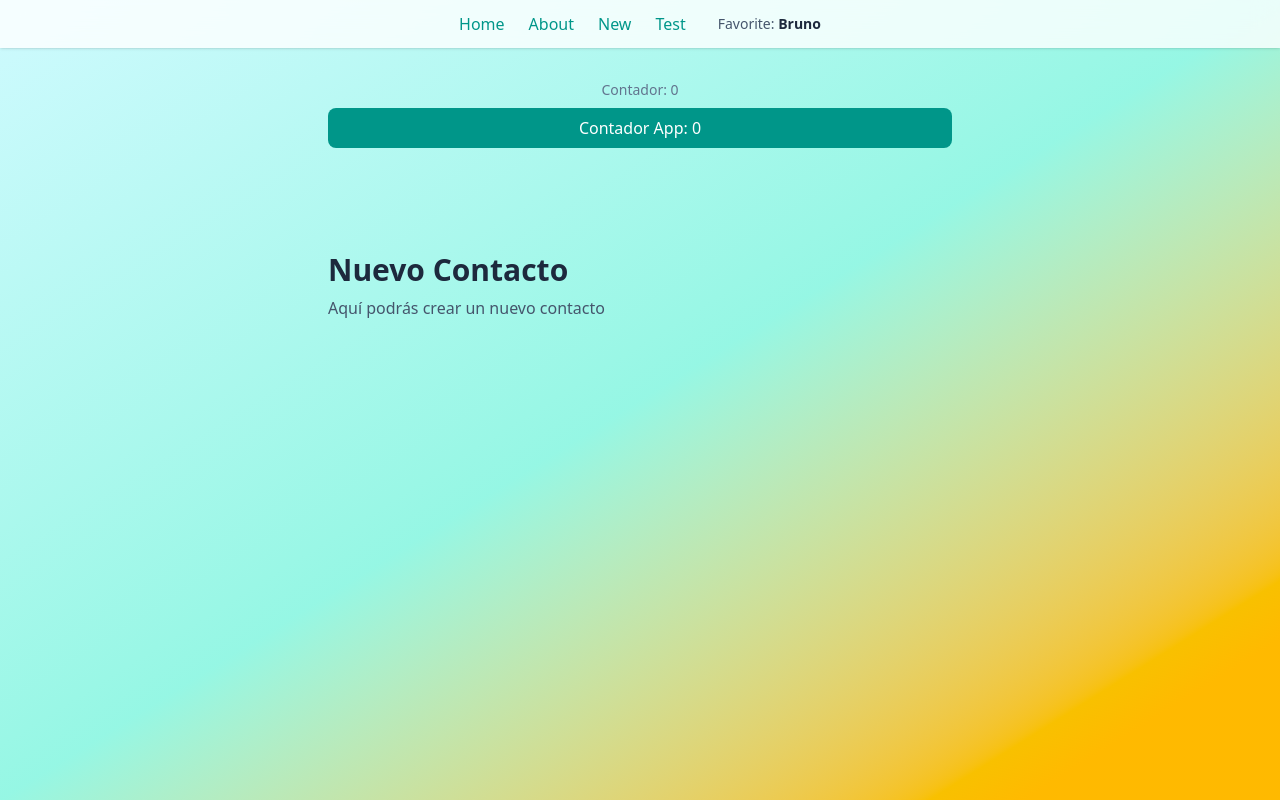
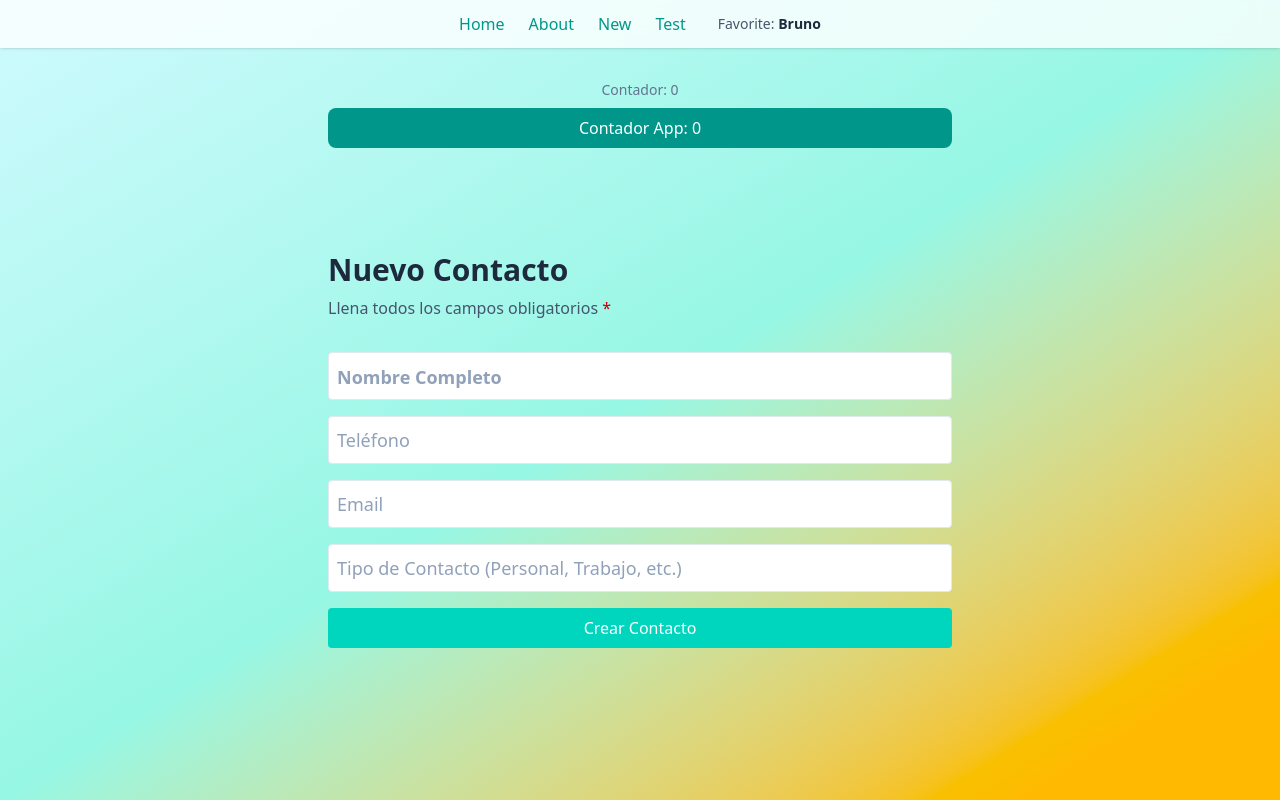
Before and after one commit to bdiazc90/contact-manager-301n5, a React (Vite) app: page /new-contact in a window 1280 px wide. Built offline with nearby package versions, Linux system fonts and the light colour scheme.

Commit message:
class 08 demo

```diff
--- a/src/App.jsx
+++ b/src/App.jsx
@@ -1,5 +1,6 @@
 import { Routes, Route } from 'react-router-dom';
 import HomePage from './pages/home-page';
+import NewContactPage from './pages/new-contact-page';
 import TestPage from './pages/test-page';
 import AboutPage from './pages/about-page';
 import Header from './components/header';
@@ -16,16 +17,6 @@ import { useState } from 'react';
 //    - Atributos de valor string -> Propiedades de un objeto JS.
 //    - Atributos se pasan en camelCase (onclick="" / onClick="") (onmouseover / onMouseOver)
 //    - Atributo class (indicar clasificación) en JSX es className !IMPORTANTE
-
-
-function NewContactPage() {
-  return (
-    <main className="pt-20 px-6 max-w-2xl mx-auto">
-      <h1 className="text-3xl font-bold text-slate-800 mb-2">Nuevo Contacto</h1>
-      <p className="text-slate-600">Aquí podrás crear un nuevo contacto</p>
-    </main>
-  )
-}
 
 
 function App() {
--- /dev/null
+++ b/src/lib/utils.js
@@ -0,0 +1,25 @@
+const ALLOWED_TYPES = ['trabajo', 'familia', 'social'];
+
+export function validateField(name, value) {
+    switch (name) {
+        case 'fullname':
+            if (!value.trim()) return 'El nombre completo es requerido';
+            if (value.length < 2) return 'Mínimo 2 caracteres';
+            return '';
+        case 'email':
+            if (!value.trim()) return 'El email es requerido';
+            if (!/^[^\s@]+@[^\s@]+\.[^\s@]+$/.test(value)) return 'Email inválido';
+            return '';
+        case 'phonenumber':
+            if (value && !/^\d{9,}$/.test(value.replace(/\D/g, ''))) {
+                return 'Teléfono debe tener al menos 9 dígitos';
+            }
+            return '';
+        case 'type':
+            if (!value.trim()) return 'El tipo de contacto es requerido';
+            if (!ALLOWED_TYPES.some((type) => type === value.toLowerCase())) return 'Tipo de contacto inválido, permitidos: ' + ALLOWED_TYPES.join(',');
+            return '';
+        default:
+            return '';
+    }
+}
--- /dev/null
+++ b/src/pages/new-contact-page.jsx
@@ -0,0 +1,94 @@
+import { useState, useEffect, use } from "react";
+import { validateField } from "../lib/utils";
+
+export default function NewContactPage() {
+
+    const [inputs, setInputs] = useState({
+        fullname: "",
+        phonenumber: "",
+        email: "",
+        type: ""
+    });
+
+    const [errors, setErrors] = useState({
+        fullname: "",
+        phonenumber: "",
+        email: "",
+        type: ""
+    });
+
+    const [touchedInputs, setTouchedInputs] = useState({
+        fullname: false,
+        phonenumber: false,
+        email: false,
+        type: false
+    });
+
+    function handleInput(event) {
+        const { name, value } = event.target;
+        console.log(`Input cambiado: ${name} = ${value}`);
+        setInputs({
+            ...inputs,
+            [name]: value
+        });
+    }
+
+    function handleBlur(event) {
+        const { name } = event.target;
+        console.log(`Input perdido foco: ${name}`);
+        setTouchedInputs({
+            ...touchedInputs,
+            [name]: true
+        });
+    }
+
+    useEffect(() => {
+        const newErrors = {};
+        for (const fieldName in inputs) {
+            if (touchedInputs[fieldName]) {
+                const errorMessage = validateField(fieldName, inputs[fieldName]);
+                newErrors[fieldName] = errorMessage;
+            }
+        }
+        // setErrors({...errors, ...newErrors});
+        setErrors(newErrors);
+    }, [inputs, touchedInputs]);
+
+
+
+    return (
+        <main className="pt-20 px-6 max-w-2xl mx-auto">
+            <h1 className="text-3xl font-bold text-slate-800 mb-2">Nuevo Contacto</h1>
+            <p className="text-slate-600">Llena todos los campos obligatorios <span className="text-red-700">*</span></p>
+            <section>
+                <form className="flex flex-col w-full gap-4 mt-8">
+                    <div className="flex flex-col gap-2">
+                        <input type="text" name="fullname" className="h-12 bg-white border border-slate-200 rounded text-xl font-bold placeholder:text-slate-400 placeholder:ps-2 placeholder:text-lg" placeholder="Nombre Completo"
+                        onChange={handleInput} onBlur={handleBlur} />
+                        {errors.fullname && <p className="text-red-500 text-sm">{errors.fullname}</p>}
+                    </div>
+
+                    <div className="flex flex-col gap-2">
+                        <input type="text" name="phonenumber" className="h-12 bg-white border border-slate-200 rounded text-lg placeholder:text-slate-400 placeholder:ps-2 placeholder:text-lg" placeholder="Teléfono"
+                            onChange={handleInput} onBlur={handleBlur} />
+                        {errors.phonenumber && <p className="text-red-500 text-sm">{errors.phonenumber}</p>}
+                    </div>
+
+                    <div className="flex flex-col gap-2">
+                        <input type="email" name="email" className="h-12 bg-white border border-slate-200 rounded text-lg placeholder:text-slate-400 placeholder:ps-2 placeholder:text-lg" placeholder="Email"
+                            onChange={handleInput} onBlur={handleBlur} />
+                        {errors.email && <p className="text-red-500 text-sm">{errors.email}</p>}
+                    </div>
+
+                    <div className="flex flex-col gap-2">
+                        <input type="text" name="type" className="h-12 bg-white border border-slate-200 rounded text-lg placeholder:text-slate-400 placeholder:ps-2 placeholder:text-lg" placeholder="Tipo de Contacto (Personal, Trabajo, etc.)"
+                            onChange={handleInput} onBlur={handleBlur} />
+                        {errors.type && <p className="text-red-500 text-sm">{errors.type}</p>}
+                    </div>
+
+                    <button type="submit" className="bg-teal-400 p-2 rounded text-white">Crear Contacto</button>
+                </form>
+            </section>
+        </main>
+    )
+}
```
